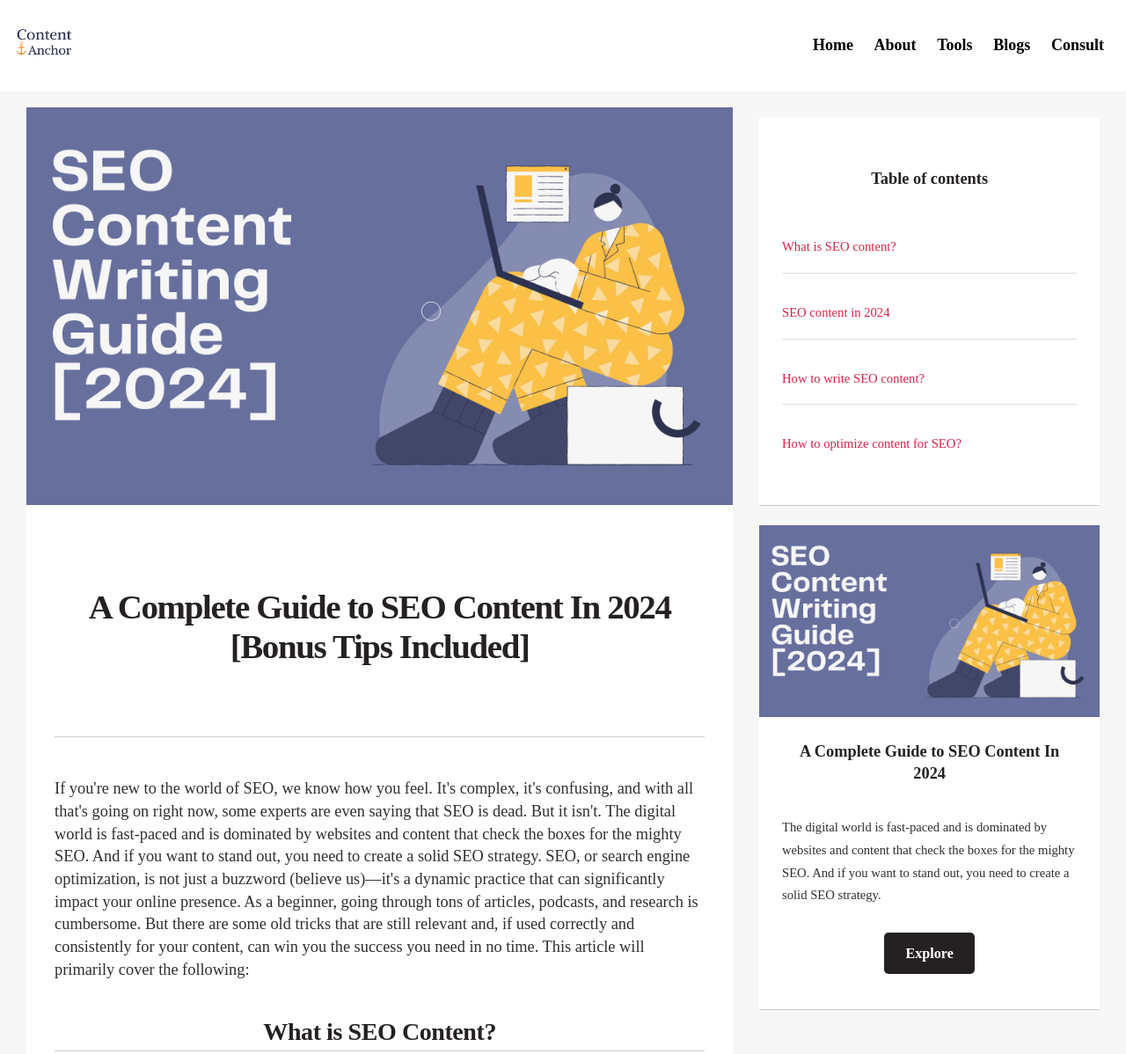
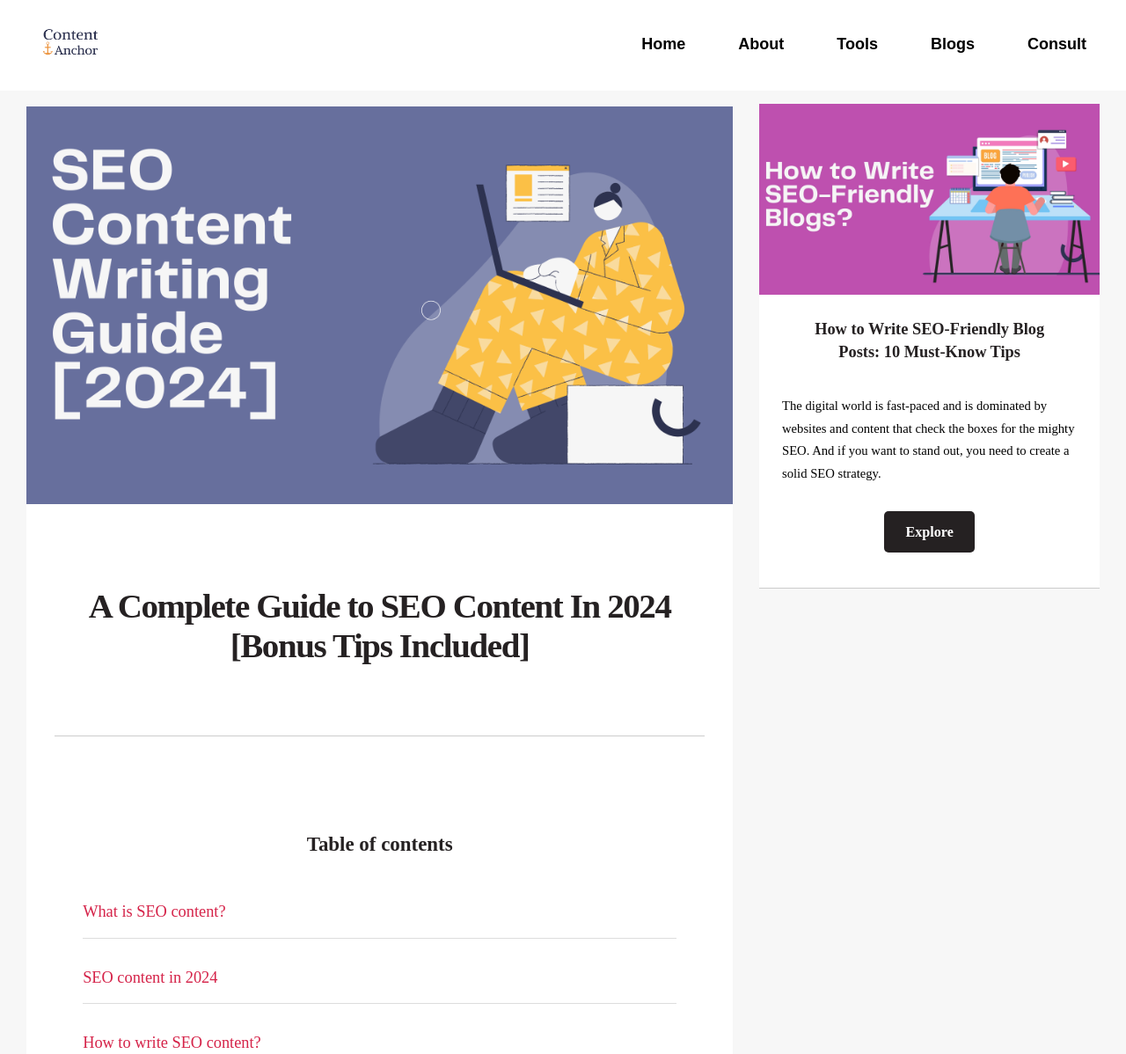
Before and after one commit to Monk-Sai/Content-Anchor, a plain HTML site: page blogs/a-complete-guide-to-seo-content-in-2024.html in a window 1280 px wide. Shown: the top 1198 px of the page at 88% size. Drawn offline with Linux system fonts and the light colour scheme.

Commit message:
blog ups

```diff
--- a/blogs/a-complete-guide-to-seo-content-in-2024.html
+++ b/blogs/a-complete-guide-to-seo-content-in-2024.html
@@ -3,30 +3,37 @@
 <head>
   <title>A Complete Guide to SEO Content In 2024</title>
   <meta name="description" content="Helping Businesses With Optimizing and Easing Content Creation with Free SEO Tools for SEO Optimization">
-  <link rel="stylesheet" href="css/content-anchor.css">
   <link rel="stylesheet" href="css/blog-pages.css">
+  <link rel="stylesheet" href="../css/content-anchor.css">
   <meta name="viewport" content="width=device-width, initial-scale=1.0">
-  <link rel="icon" href="imgs\content-anchor-favicon.png">
+  <link rel="icon" href="..\imgs\content-anchor-favicon.png">
   <link rel="canonical" href="https://contentanchor.com">
-  <script src="js/content-anchor.js"></script>
+  <script src="../js/content-anchor.js"></script>
 </head>
 <body>
+
     <header>
+        <nav>
           <div><a href="https://contentanchor.com">
            <picture><img src="imgs\Content.png" width="70px" height="65px"></picture></a>
           </div>
-  <div class="header-row-desk">
-    <div class="burger-icon" onclick="toggleNav()"></div>
-    <nav>
-      <ul class="nav-ul">
+          <ul class="nav-ul-mobile">
+            <li class="menu-button" onclick=hideNavHeader()><a href="#"><svg xmlns="http://www.w3.org/2000/svg" height="26" viewBox="0 -960 960 960" width="26"><path d="m256-200-56-56 224-224-224-224 56-56 224 224 224-224 56 56-224 224 224 224-56 56-224-224-224 224Z"/></svg></a>
             <li><a href="https://contentanchor.com">Home</a></li>
             <li><a href="https://contentanchor.com/about">About</a></li>
             <li><a href="https://contentanchor.com/content-anchor-tools">Tools</a></li>
             <li><a href="https://contentanchor.com/blogs">Blogs</a></li>
             <li><a href="https://contentanchor.com/consult">Consult</a></li>
           </ul>
+          <ul>
+              <li class="hideOnMobile"><a href="https://contentanchor.com">Home</a></li>
+              <li class="hideOnMobile"><a href="https://contentanchor.com/about">About</a></li>
+              <li class="hideOnMobile"><a href="https://contentanchor.com/content-anchor-tools">Tools</a></li>
+              <li class="hideOnMobile"><a href="https://contentanchor.com/blogs">Blogs</a></li>
+              <li class="hideOnMobile"><a href="https://contentanchor.com/consult">Consult</a></li>
+              <li class="menu-button" onclick="showNavHeader()"><a href="#"><svg xmlns="http://www.w3.org/2000/svg" height="24" viewBox="0 -960 960 960" width="24"><path d="M120-240v-80h720v80H120Zm0-200v-80h720v80H120Zm0-200v-80h720v80H120Z"/></svg></a>
+          </ul>
         </nav>
-  </div>
       </header>
 
   <section id="main">
@@ -40,6 +47,19 @@
                         <div class="head-band">
                             <h1>A Complete Guide to SEO Content In 2024 [Bonus Tips Included]</h1>
                         </div>
+
+                        <section class="box">
+                            <div class="head-band-aside">
+                                <h3>Table of contents</h3>
+                            </div>
+                            <ul class="divided">
+                                <li><a href="#What-is-SEO-Content?">What is SEO content?</a></li>
+                                <li><a href="#SEO-Content-in-2024">SEO content in 2024</a></li>
+                                <li><a href="#How-to-write-SEO-Content">How to write SEO content?</a></li>
+                                <li><a href="#How-to-optimize-content-for-SEO?">How to optimize content for SEO?</a></li>
+                            </ul>
+                        </section>
+
                         <p>
                             If you're new to the world of SEO, we know how you feel. It's complex, it's confusing, and with all that's going on right now, some experts are even saying that SEO is dead. But it isn't. The digital world is fast-paced and is dominated by websites and content that check the boxes for the mighty SEO. And if you want to stand out, you need to create a solid SEO strategy. SEO, or search engine optimization, is not just a buzzword (believe us)—it's a dynamic practice that can significantly impact your online presence. As a beginner, going through tons of articles, podcasts, and research is cumbersome. But there are some old tricks that are still relevant and, if used correctly and consistently for your content, can win you the success you need in no time. This article will primarily cover the following:
                         </p>
@@ -262,25 +282,13 @@
 							<aside class="col-4 col-12-medium">
 
 								<section class="box">
+										<a class="image featured"><img src="imgs/How-to-Write-SEO-Friendly-Blog-Posts.jpg" alt="A Complete Guide on Content Writing" /></a>
 										<div class="head-band-aside">
-										<h3>Table of contents</h3>
-									</div>
-									<ul class="divided">
-										<li><a href="#What-is-SEO-Content?">What is SEO content?</a></li>
-										<li><a href="#SEO-Content-in-2024">SEO content in 2024</a></li>
-										<li><a href="#How-to-write-SEO-Content">How to write SEO content?</a></li>
-										<li><a href="#How-to-optimize-content-for-SEO?">How to optimize content for SEO?</a></li>
-									</ul>
-								</section>
-
-								<section class="box">
-										<a class="image featured"><img src="imgs\A-complete-guide-on-SEO-content-writing.png" alt="A Complete Guide on Content Writing" /></a>
-										<div class="head-band-aside">
-											<h3>A Complete Guide to SEO Content In 2024</h3>
+											<h3>How to Write SEO-Friendly Blog Posts: 10 Must-Know Tips</h3>
 										</div>
 										<p>The digital world is fast-paced and is dominated by websites and content that check the boxes for the mighty SEO. And if you want to stand out, you need to create a solid SEO strategy.</p>
 										<div class="aside-btn">
-											<a href="blogs\a-complete-guide-to-seo-content-in-2024" class="button alt">Explore</a>
+											<a href="https://contentanchor.com/blogs/write-blog-posts-that-rank" class="button alt">Explore</a>
                                         </div>
 								</section>
 
```
Also changed, not shown: blogs/write-blog-posts-that-rank.html (+16 -9 lines). Lines whose indentation alone changed are shown as unchanged.
